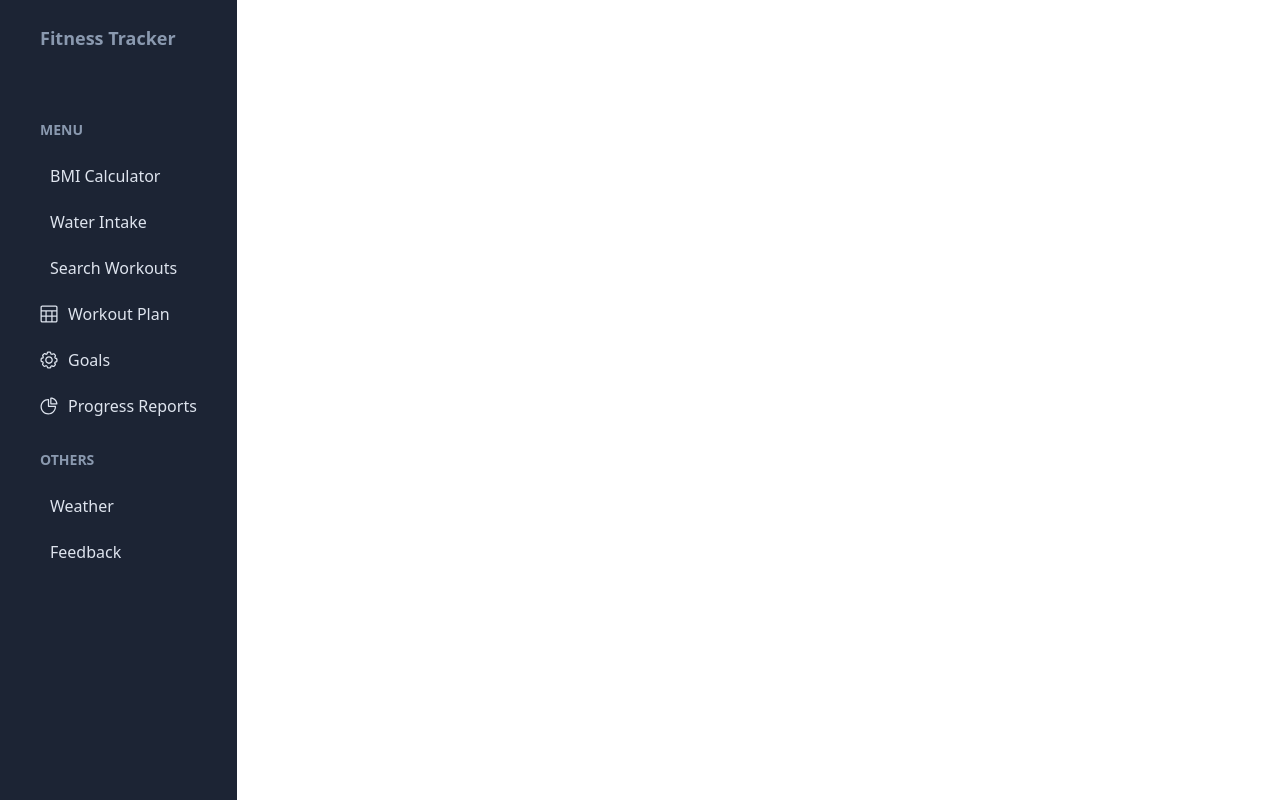
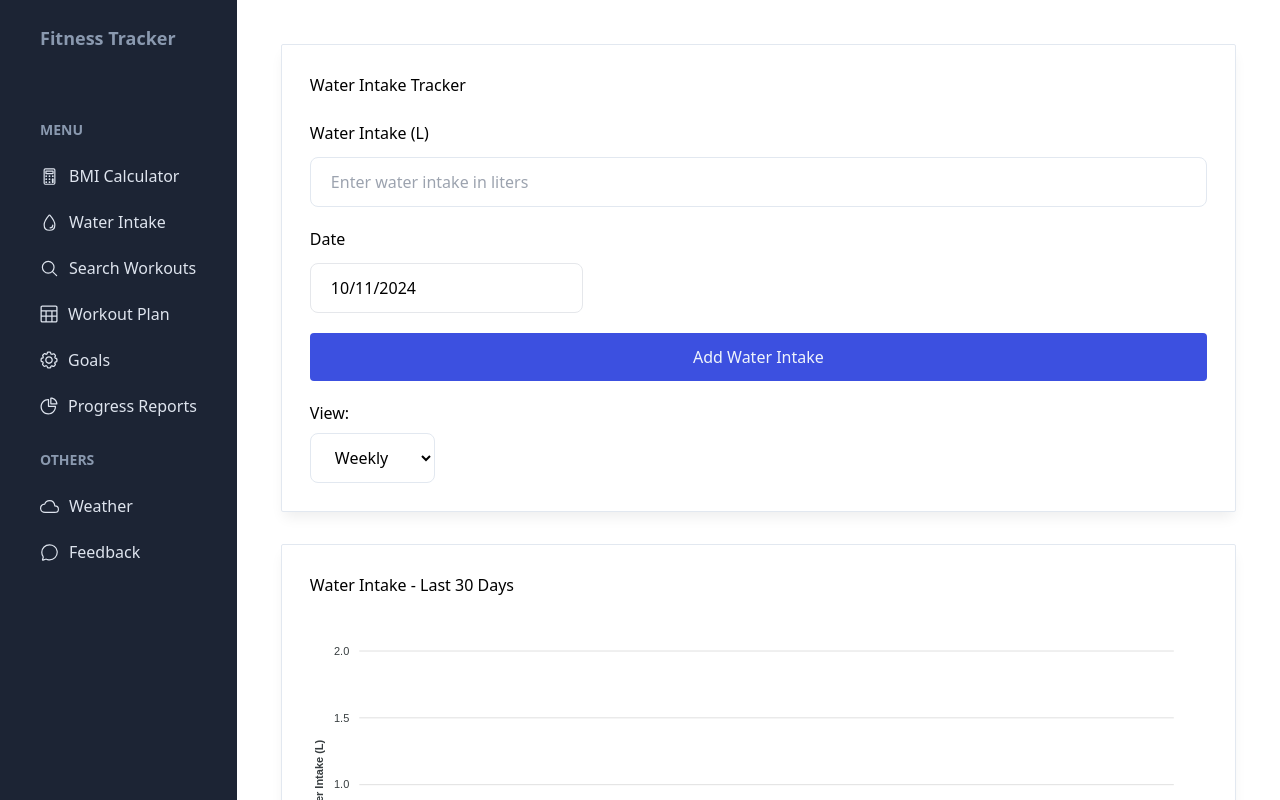
Before and after one commit to Santhu-12/Fitness-Tracker, a React (Vite) app: page /home in a window 1280 px wide. Built offline with nearby package versions, Linux system fonts and the light colour scheme.

Commit message:
water intake tracker page

```diff
--- a/package.json
+++ b/package.json
@@ -10,7 +10,10 @@
     "preview": "vite preview"
   },
   "dependencies": {
+    "apexcharts": "^3.54.0",
     "react": "^18.3.1",
+    "react-apexcharts": "^1.4.1",
+    "react-datepicker": "^7.4.0",
     "react-dom": "^18.3.1",
     "react-router-dom": "^6.26.2"
   },
--- a/src/components/dashboard/Dashboard.jsx
+++ b/src/components/dashboard/Dashboard.jsx
@@ -1,3 +1,4 @@
+import WaterIntakeTracker from "../features/WaterIntakeTracker";
 import SideNavUser from "../side-nav/SideNavUser";
 
 function Dashboard() {
@@ -12,6 +13,7 @@ function Dashboard() {
           <main>
             <div className="mx-auto max-w-screen-2xl p-4 md:p-6 2xl:p-10">
               {/* <Main /> */}
+              <WaterIntakeTracker />
             </div>
           </main>
         </div>
--- /dev/null
+++ b/src/components/features/WaterIntakeTracker.jsx
@@ -0,0 +1,216 @@
+import { useState } from "react";
+import ReactApexChart from "react-apexcharts";
+import DatePicker from "react-datepicker";
+import "react-datepicker/dist/react-datepicker.css";
+
+const WaterIntakeTracker = () => {
+  const [waterIntake, setWaterIntake] = useState("");
+  const [selectedDate, setSelectedDate] = useState(new Date());
+  const [waterIntakeData, setWaterIntakeData] = useState([
+    { date: "2024-01-01", amount: 1.0 }, // 1000 ml
+    { date: "2024-01-02", amount: 0.9 }, // 900 ml
+    { date: "2024-01-03", amount: 0.8 }, // 800 ml
+    { date: "2024-01-04", amount: 0.6 }, // 600 ml
+    { date: "2024-01-05", amount: 1.0 }, // 1000 ml
+    { date: "2024-01-06", amount: 0.7 }, // 700 ml
+    { date: "2024-01-07", amount: 0.5 }, // 500 ml
+    { date: "2024-02-01", amount: 1.2 }, // 1200 ml
+    { date: "2024-02-02", amount: 0.6 }, // 600 ml
+    { date: "2024-02-03", amount: 0.5 }, // 500 ml
+    { date: "2024-02-04", amount: 0.9 }, // 900 ml
+    { date: "2024-03-01", amount: 1.0 }, // 1000 ml
+    { date: "2024-03-02", amount: 0.8 }, // 800 ml
+    { date: "2024-03-03", amount: 0.7 }, // 700 ml
+    { date: "2024-03-04", amount: 0.5 }, // 500 ml
+    { date: "2024-04-01", amount: 0.5 }, // 500 ml
+    { date: "2024-04-02", amount: 1.1 }, // 1100 ml
+    { date: "2024-04-03", amount: 0.6 }, // 600 ml
+    { date: "2024-04-04", amount: 0.8 }, // 800 ml
+    { date: "2024-05-01", amount: 1.0 }, // 1000 ml
+    { date: "2024-05-02", amount: 0.9 }, // 900 ml
+    { date: "2024-05-03", amount: 1.0 }, // 1000 ml
+    { date: "2024-06-01", amount: 1.2 }, // 1200 ml
+    { date: "2024-06-02", amount: 1.0 }, // 1000 ml
+    { date: "2024-06-03", amount: 0.5 }, // 500 ml
+    { date: "2024-07-01", amount: 0.8 }, // 800 ml
+    { date: "2024-07-02", amount: 0.9 }, // 900 ml
+    { date: "2024-08-01", amount: 0.7 }, // 700 ml
+    { date: "2024-08-02", amount: 1.0 }, // 1000 ml
+    { date: "2024-09-01", amount: 0.8 }, // 800 ml
+    { date: "2024-09-02", amount: 0.7 }, // 700 ml
+  ]);
+
+  const [view, setView] = useState("weekly"); // 'weekly' or 'monthly'
+
+  const handleSubmit = (e) => {
+    e.preventDefault();
+    if (waterIntake && selectedDate) {
+      setWaterIntakeData([
+        ...waterIntakeData,
+        {
+          date: selectedDate.toISOString().split("T")[0],
+          amount: Number(waterIntake).toFixed(1),
+        },
+      ]);
+      setWaterIntake("");
+    }
+  };
+
+  const getFilteredData = () => {
+    const today = new Date();
+    return waterIntakeData.filter((entry) => {
+      const entryDate = new Date(entry.date);
+      return view === "weekly"
+        ? (today - entryDate) / (1000 * 60 * 60 * 24) <= 30 // Filter for the last 30 days for weekly view
+        : entryDate.getFullYear() === today.getFullYear(); // Filter for the current year for monthly view
+    });
+  };
+
+  const generateChartData = () => {
+    const filteredData = getFilteredData();
+    const groupedData = {};
+
+    filteredData.forEach((entry) => {
+      const dateStr =
+        view === "weekly"
+          ? new Date(entry.date).toLocaleDateString("en-US", {
+              weekday: "short",
+            })
+          : new Date(entry.date).toLocaleDateString("en-US", {
+              month: "short",
+            });
+
+      groupedData[dateStr] = (groupedData[dateStr] || 0) + entry.amount;
+    });
+
+    const labels = Object.keys(groupedData);
+    const data = Object.values(groupedData);
+
+    return {
+      categories: labels.length > 0 ? labels : ["No Data"],
+      series: [
+        {
+          name: "Water Intake (L)",
+          data: data.length > 0 ? data : [0],
+        },
+      ],
+    };
+  };
+
+  const chartData = generateChartData();
+
+  return (
+    <div className="container mx-auto p-5">
+      <div className="rounded-sm border border-stroke bg-white shadow-default dark:border-strokedark dark:bg-boxdark p-7">
+        <h3 className="font-medium text-black dark:text-white mb-6">
+          Water Intake Tracker
+        </h3>
+
+        <form onSubmit={handleSubmit} className="flex flex-col gap-5">
+          <div>
+            <label className="mb-3 block text-black dark:text-white">
+              Water Intake (L)
+            </label>
+            <input
+              type="number"
+              step="0.1"
+              value={waterIntake}
+              onChange={(e) => setWaterIntake(e.target.value)}
+              placeholder="Enter water intake in liters"
+              className="w-full rounded-lg border-[1.5px] border-stroke bg-transparent py-3 px-5 text-black outline-none transition focus:border-primary active:border-primary dark:border-form-strokedark dark:bg-form-input dark:text-white"
+              required
+            />
+          </div>
+
+          <div>
+            <label className="mb-3 block text-black dark:text-white">
+              Date
+            </label>
+            <DatePicker
+              selected={selectedDate}
+              onChange={(date) => setSelectedDate(date)}
+              className="w-full rounded-lg border-[1.5px] border-primary bg-transparent py-3 px-5 text-black outline-none transition focus:border-primary active:border-primary dark:bg-form-input dark:text-white"
+              required
+            />
+          </div>
+
+          <button
+            type="submit"
+            className="flex w-full justify-center rounded bg-primary p-3 font-medium text-gray hover:bg-opacity-90"
+          >
+            Add Water Intake
+          </button>
+        </form>
+
+        <div className="mt-5">
+          <label className="mb-2 block text-black dark:text-white">View:</label>
+          <select
+            value={view}
+            onChange={(e) => setView(e.target.value)}
+            className="rounded-lg border-[1.5px] border-stroke bg-transparent py-3 px-5 text-black dark:border-form-strokedark dark:bg-form-input dark:text-white"
+          >
+            <option value="weekly">Weekly</option>
+            <option value="monthly">Monthly</option>
+          </select>
+        </div>
+      </div>
+
+      {/* Chart Section */}
+      <div className="mt-8 rounded-sm border border-stroke bg-white shadow-default dark:border-strokedark dark:bg-boxdark p-7">
+        <h3 className="font-medium text-black dark:text-white mb-6">
+          Water Intake - Last {view === "weekly" ? "30 Days" : "Year"}
+        </h3>
+        <ReactApexChart
+          options={{
+            colors: ["#3C50E0"],
+            chart: {
+              fontFamily: "Satoshi, sans-serif",
+              type: "bar",
+              height: 335,
+              stacked: true,
+              toolbar: {
+                show: false,
+              },
+              zoom: {
+                enabled: false,
+              },
+            },
+            plotOptions: {
+              bar: {
+                horizontal: false,
+                borderRadius: 0,
+                columnWidth: "25%",
+              },
+            },
+            dataLabels: {
+              enabled: false,
+            },
+            xaxis: {
+              categories: chartData.categories,
+            },
+            legend: {
+              position: "top",
+              horizontalAlign: "left",
+              fontFamily: "Satoshi, sans-serif",
+            },
+            yaxis: {
+              title: {
+                text: "Water Intake (L)",
+              },
+              labels: {
+                formatter: function (val) {
+                  return parseFloat(val).toFixed(1);
+                },
+              },
+            },
+          }}
+          series={chartData.series}
+          type="bar"
+          height={335}
+        />
+      </div>
+    </div>
+  );
+};
+
+export default WaterIntakeTracker;
```
Also changed, not shown: 1 other file (tests, documents, lock files or other folders).
